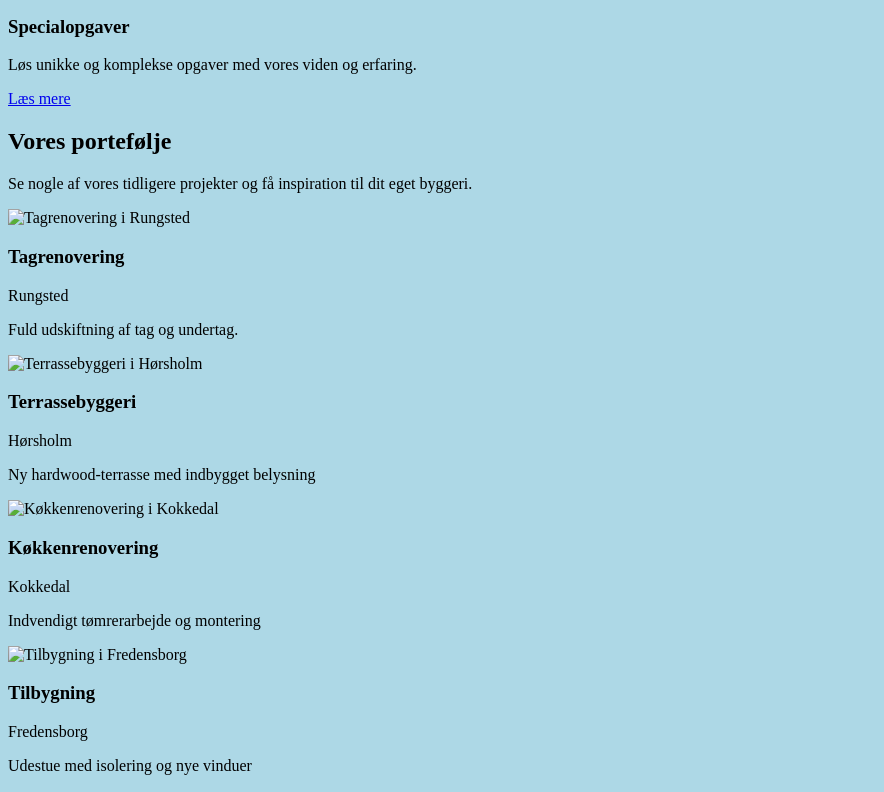
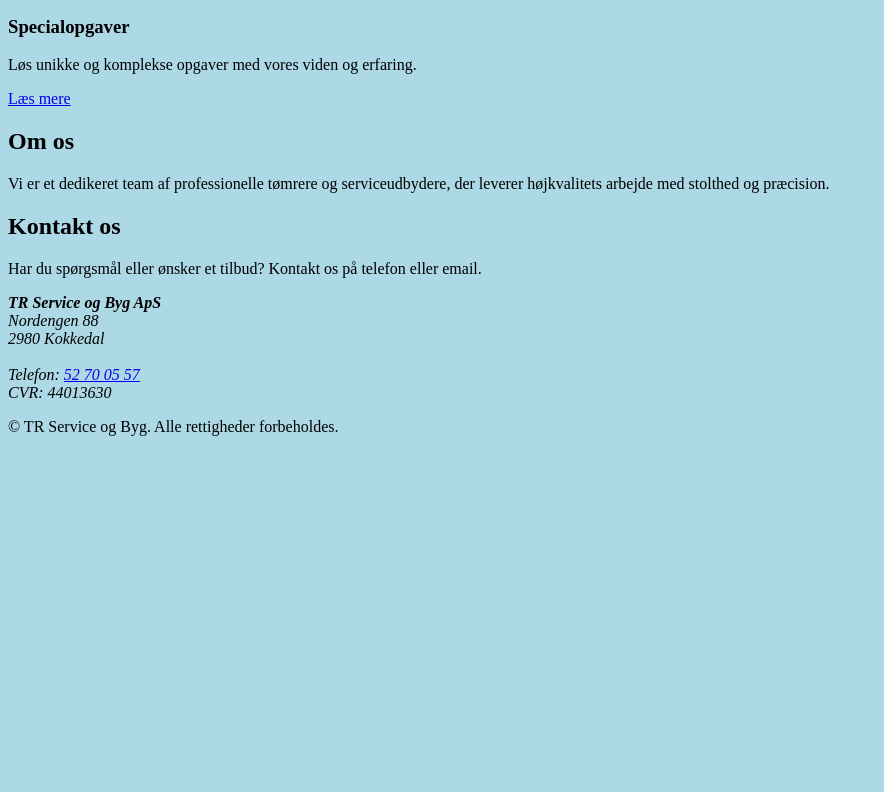
Before and after one commit to Oskar-Bobro/TR-Service-og-Byg, a plain HTML site: page index.html in a window 1280 px wide. Shown: the part 761-1553 px from the top of the page, without its empty margins (0-884 px from the left). After the commit the page ends 1213 px from the top, so only its background shows below. Drawn offline with Linux system fonts and the light colour scheme.

Commit message:
Removed Portfolie before deployment

```diff
--- a/index.html
+++ b/index.html
@@ -25,7 +25,6 @@
       <h1>TR Service og Byg</h1>
       <p>Kvalitetshåndværk med stolthed og præcision</p>
       <a href="#contact">Få et tilbud</a>
-      <a href="#portfolio">Se vores arbejde</a>
     </section>
 
     <section id="services">
@@ -61,37 +60,6 @@
       </article>
     </section>
 
-    <section id="portfolio">
-      <h2>Vores portefølje</h2>
-      <p>Se nogle af vores tidligere projekter og få inspiration til dit eget byggeri.</p>
-      <div class="grid">
-        <article class="grid-projekt">
-          <img src="projekt1.jpg" alt="Tagrenovering i Rungsted" class="grid-image">
-          <h3>Tagrenovering</h3>
-          <p>Rungsted</p>
-          <p>Fuld udskiftning af tag og undertag.</p>
-        </article>
-        <article class="grid-projekt">
-          <img src="projekt2.jpg" alt="Terrassebyggeri i Hørsholm" class="grid-image">
-          <h3>Terrassebyggeri</h3>
-          <p>Hørsholm</p>
-          <p>Ny hardwood-terrasse med indbygget belysning</p>
-        </article>
-        <article class="grid-projekt">
-          <img src="projekt3.jpg" alt="Køkkenrenovering i Kokkedal" class="grid-image">
-          <h3>Køkkenrenovering</h3>
-          <p>Kokkedal</p>
-          <p>Indvendigt tømrerarbejde og montering</p>
-        </article>
-        <article class="grid-projekt">
-          <img src="projekt4.jpg" alt="Tilbygning i Fredensborg" class="grid-image">
-          <h3>Tilbygning</h3>
-          <p>Fredensborg</p>
-          <p>Udestue med isolering og nye vinduer</p>
-        </article>
-      </div>
-    </section>
-
     <section id="about">
       <h2>Om os</h2>
       <p>Vi er et dedikeret team af professionelle tømrere og serviceudbydere, der leverer højkvalitets arbejde med stolthed og præcision.</p>
```
